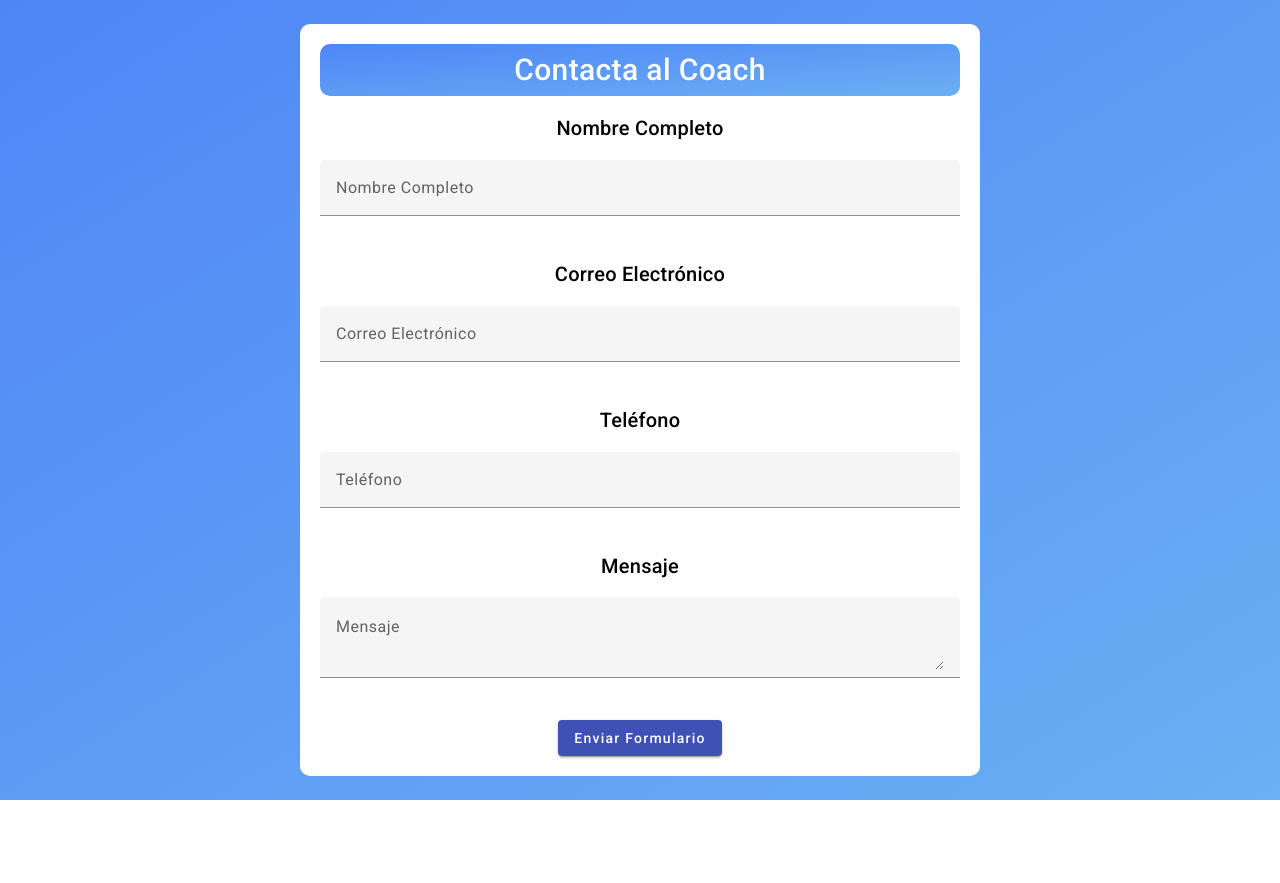
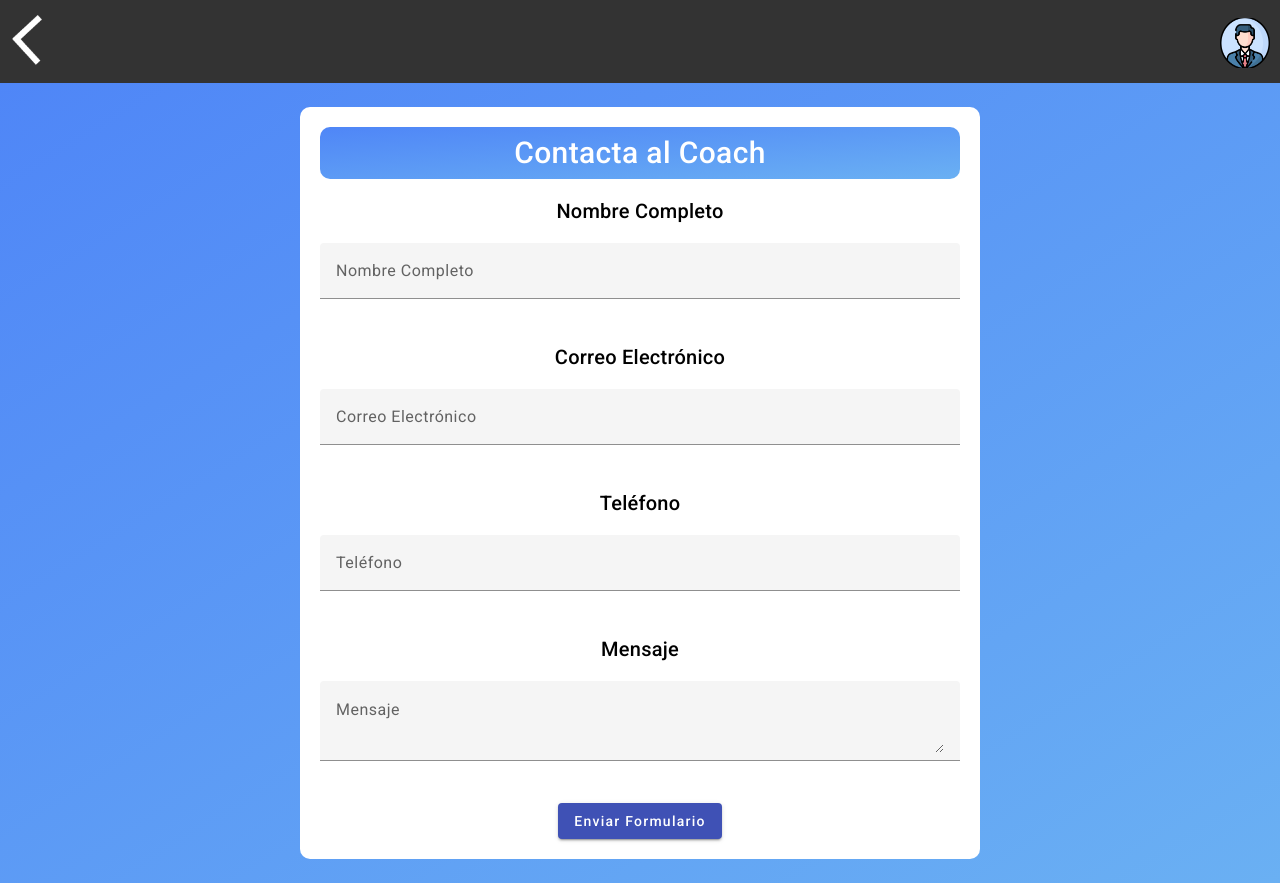
Before and after one commit to Final-Project-OpenSource/FitHub-Web-Application, an Angular app: page /contact-coach in a window 1280 px wide. Before the commit the page ends 800 px from the top, so only its background shows below. Built offline with nearby package versions, Linux system fonts and the light colour scheme.

Commit message:
feat: implemented routes for components.

```diff
--- a/src/app/coach/components/coach-contact/coach-contact.component.html
+++ b/src/app/coach/components/coach-contact/coach-contact.component.html
@@ -1,3 +1,12 @@
+<header style="background-color: #333333; color: white; display: flex; justify-content: space-between; padding: 10px;">
+  <a routerLink="/coach">
+    <img src="assets/images/icons/back-icon.png" alt="member-icon" style="width: 30px; height: 50px; margin-top: 15%; margin-left: 5%">
+  </a>
+  <a routerLink="/member-profile">
+    <img src="assets/images/member/member-icon.png" alt="member-icon" style="width: 50px; height: 50px; margin-top: 15%">
+  </a>
+</header>
+
 <div class="background">
   <div class="register-container">
     <div class="register-form">
--- a/src/app/coach/components/coach-contact/coach-contact.component.ts
+++ b/src/app/coach/components/coach-contact/coach-contact.component.ts
@@ -4,6 +4,7 @@ import {MatOption, MatSelect} from "@angular/material/select";
 import {MatInput} from "@angular/material/input";
 import {MatButton} from "@angular/material/button";
 import {MatLabel} from "@angular/material/form-field";
+import {RouterLink} from "@angular/router";
 
 @Component({
   selector: 'app-coach-contact',
@@ -14,7 +15,8 @@ import {MatLabel} from "@angular/material/form-field";
         MatButton,
         MatOption,
         MatSelect,
-    MatLabel
+        MatLabel,
+        RouterLink
     ],
   templateUrl: './coach-contact.component.html',
   styleUrl: './coach-contact.component.css'
--- a/src/app/coach/components/coach-information/coach-information.component.html
+++ b/src/app/coach/components/coach-information/coach-information.component.html
@@ -1,9 +1,19 @@
+<header style="background-color: #333333; color: white; display: flex; justify-content: space-between; padding: 10px;">
+  <a routerLink="/member-trainings">
+    <img src="assets/images/icons/back-icon.png" alt="member-icon" style="width: 30px; height: 50px; margin-top: 15%; margin-left: 5%">
+  </a>
+  <a routerLink="/member-profile">
+    <img src="assets/images/member/member-icon.png" alt="member-icon" style="width: 50px; height: 50px; margin-top: 15%">
+  </a>
+</header>
 
 <mat-card class="card-component">
   <div class="nombre-contacto">
-    <img src="assets/entrenador.png" width="50" height="50">
+    <img src="assets/entrenador.png" alt="" width="50" height="50">
     <mat-card-header>Coach</mat-card-header>
+    <a routerLink="/contact-coach">
     <button class="color-boton">Contactar</button>
+    </a>
   </div>
   <div class="foto-informacion">
     <img src="https://i.pinimg.com/originals/22/b1/bd/22b1bd193966a3f59f88ff3c6865cb21.jpg" alt="Foto de perfil de coach" width="250" height="300">
--- a/src/app/coach/components/coach-information/coach-information.component.ts
+++ b/src/app/coach/components/coach-information/coach-information.component.ts
@@ -2,6 +2,7 @@ import { Component } from '@angular/core';
 import {MatCard, MatCardContent, MatCardHeader} from "@angular/material/card";
 import {MatButtonToggle} from "@angular/material/button-toggle";
 import {MatButton} from "@angular/material/button";
+import {RouterLink} from "@angular/router";
 
 @Component({
   selector: 'app-coach-information',
@@ -11,7 +12,8 @@ import {MatButton} from "@angular/material/button";
         MatCardContent,
         MatCardHeader,
         MatButtonToggle,
-    MatButton
+        MatButton,
+        RouterLink
     ],
   templateUrl: './coach-information.component.html',
   styleUrl: './coach-information.component.css'
--- a/src/app/member/components/member-profile/member-profile.component.html
+++ b/src/app/member/components/member-profile/member-profile.component.html
@@ -1,3 +1,11 @@
+<header style="background-color: #333333; color: white; display: flex; justify-content: space-between; padding: 10px;">
+  <a routerLink="/member-dashboard">
+    <img src="assets/images/icons/back-icon.png" alt="member-icon" style="width: 30px; height: 50px; margin-top: 15%; margin-left: 5%">
+  </a>
+  <a routerLink="/member-profile">
+    <img src="assets/images/member/member-icon.png" alt="member-icon" style="width: 50px; height: 50px; margin-top: 15%">
+  </a>
+</header>
 
 <div class="background">
   <div class="container">
@@ -5,7 +13,7 @@
       <div class="user-info">
         <div class="images">
           <img class="user-icon" src="https://cdn-icons-png.flaticon.com/512/3237/3237472.png" alt="icono representando al usuario">
-          <img class="user-image"src="https://t4.ftcdn.net/jpg/03/64/21/11/360_F_364211147_1qgLVxv1Tcq0Ohz3FawUfrtONzz8nq3e.jpg" alt="imagen del usurio">
+          <img class="user-image" src="https://t4.ftcdn.net/jpg/03/64/21/11/360_F_364211147_1qgLVxv1Tcq0Ohz3FawUfrtONzz8nq3e.jpg" alt="imagen del usurio">
         </div>
         <div class="info">
           <h3> Perfil </h3>
--- a/src/app/member/components/member-profile/member-profile.component.ts
+++ b/src/app/member/components/member-profile/member-profile.component.ts
@@ -2,12 +2,12 @@ import { Component } from '@angular/core';
 import { MatToolbarModule } from "@angular/material/toolbar";
 import { MatIconModule } from "@angular/material/icon";
 import { MatButtonModule } from "@angular/material/button";
-import {Router} from "@angular/router";
+import {Router, RouterLink} from "@angular/router";
 
 @Component({
   selector: 'app-member-profile',
   standalone: true,
-  imports: [MatToolbarModule, MatIconModule, MatButtonModule],
+    imports: [MatToolbarModule, MatIconModule, MatButtonModule, RouterLink],
   templateUrl: './member-profile.component.html',
   styleUrl: './member-profile.component.css'
 })
--- a/src/app/member/components/member-trainings/member-trainings.component.html
+++ b/src/app/member/components/member-trainings/member-trainings.component.html
@@ -23,7 +23,11 @@
           <p style="margin-top: 15% !important;">Ejercicios</p>
         </a>
       </button>
-      <button mat-raised-button class="trainings-buttons" >Profesionales</button>
+      <button mat-raised-button class="trainings-buttons" >
+        <a routerLink="/coach">
+          <p style="margin-top: 15% !important;">Profesionales</p>
+        </a>
+      </button>
       <button mat-raised-button class="trainings-buttons" >Dietas</button>
     </div>
     </section>
--- a/src/app/public/components/login/login.component.html
+++ b/src/app/public/components/login/login.component.html
@@ -13,7 +13,10 @@
     <input matInput placeholder="Contraseña" type="password">
   </mat-form-field>
   <div class="button-container">
-    <button mat-raised-button color="primary" class="button-login">Ingresar</button>
+
+    <a routerLink="/member-dashboard">
+      <button mat-raised-button color="primary" class="button-login">Ingresar</button>
+    </a>
     <button mat-raised-button color="accent" class="button-register" (click)="onRegisterClick()">Registrar</button>
   </div>
   <button mat-button color="primary" class="forgot-password" (click)="onRecoveryPasswordClick()">¿Olvidaste tu contraseña?</button>
--- a/src/app/public/components/login/login.component.ts
+++ b/src/app/public/components/login/login.component.ts
@@ -2,13 +2,13 @@ import {Component, ViewEncapsulation} from '@angular/core';
 import {MatFormField} from "@angular/material/form-field";
 import {MatButton} from "@angular/material/button";
 import {MatInput} from "@angular/material/input";
-import {Router} from "@angular/router";
+import {Router, RouterLink} from "@angular/router";
 
 @Component({
   selector: 'app-login',
   standalone: true,
   encapsulation: ViewEncapsulation.None,
-  imports: [MatFormField, MatButton, MatInput],
+    imports: [MatFormField, MatButton, MatInput, RouterLink],
   templateUrl: './login.component.html',
   styleUrl: './login.component.css'
 })
```
Lines whose indentation alone changed are shown as unchanged.
